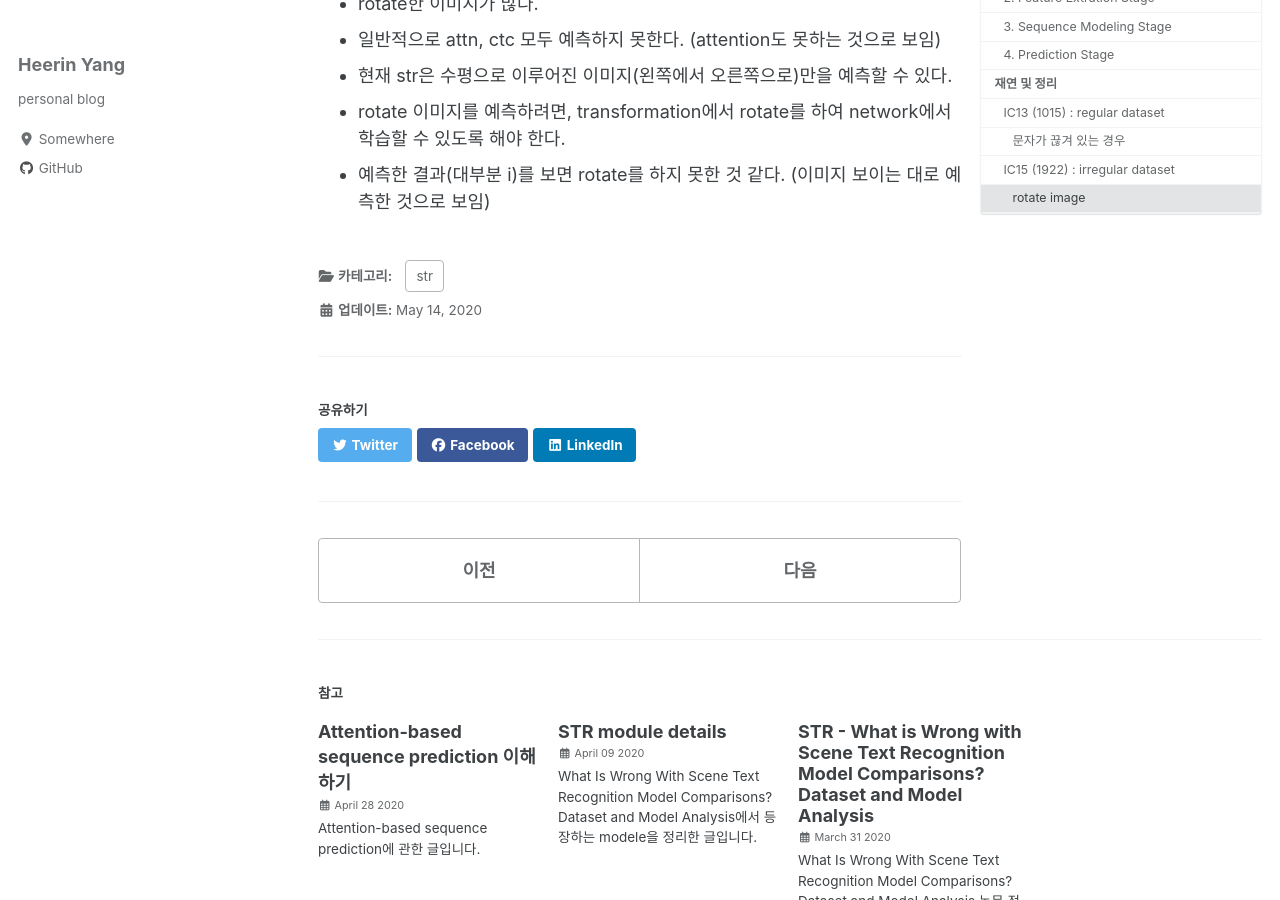
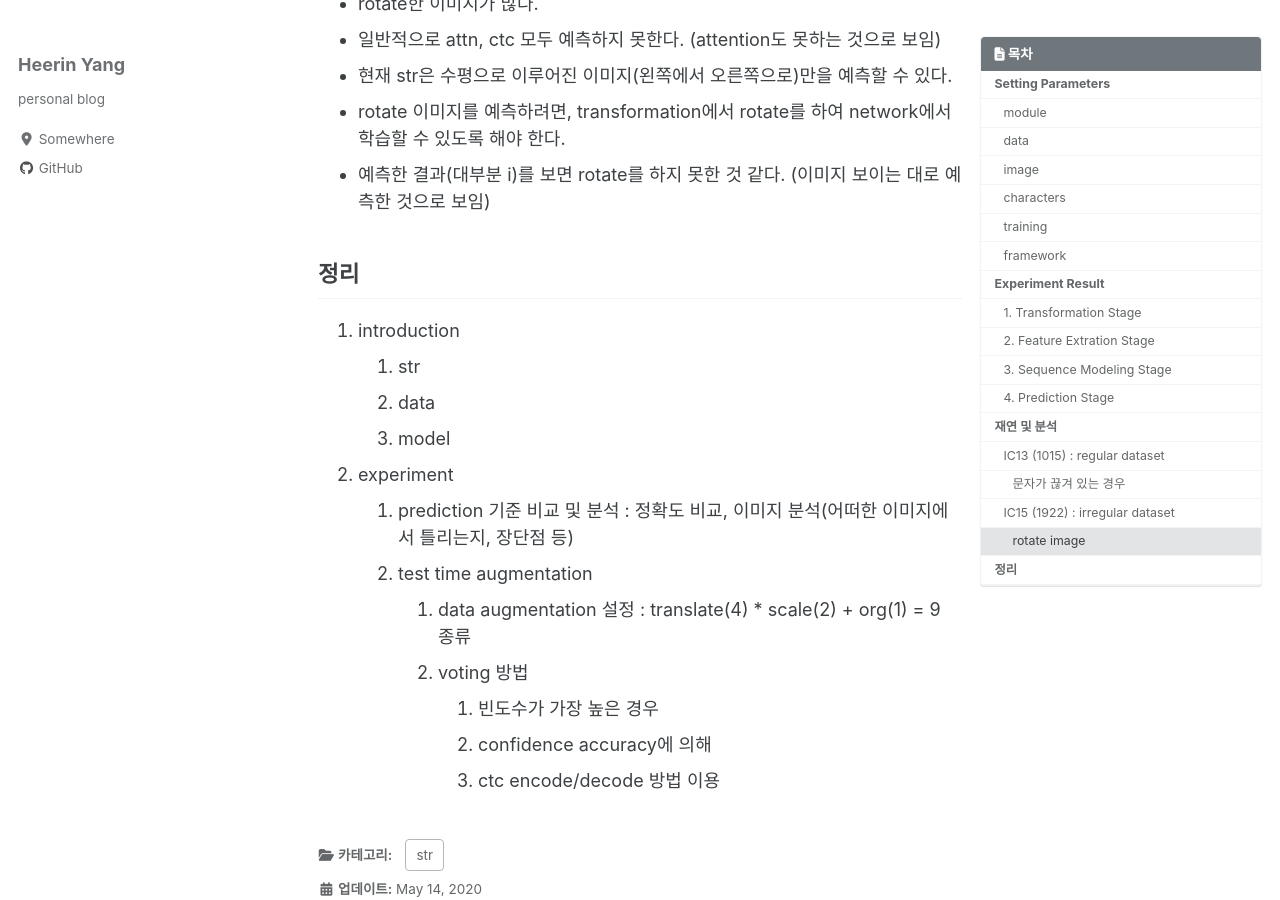
Before and after one commit to hryang06/hryang06.github.io, a Jekyll site: the page built from _posts/2020-04-24-STR-analysis.md, in a window 1280 px wide and 900 px high, scrolled down 8180 px. Built offline with Jekyll 4.4.1, drawn with Linux system fonts in a browser that asks for light colours; cached includes are drawn as plain includes; nearby versions of some CDN libraries.

Commit message:
Add idea of paper

```diff
--- a/_posts/2020-04-24-STR-analysis.md
+++ b/_posts/2020-04-24-STR-analysis.md
@@ -115,7 +115,7 @@ TPS와 비슷하지만, BiLSTM을 사용하면 비슷한 시간과 메모리에
 
 Attn은 CTC에 비해 정확도를 높이려고 할 때 시간이 오래 걸린다.
 
-## 재연 및 정리
+## 재연 및 분석
 
 - 먼저 여러 combination에 대해 재연하였고, 30만번 반복하는 작업이 매우 오랜 시간을 필요로 한다는 것을 확인했다. 몇몇은 직접 train하였고, 몇몇은 이미 학습한 파일을 통해 train하였다. 논문에서 공개한 정확도와 거의 일치하였고, 한번은 20만번 반복하여 학습하였는데 30만번에 해당하는 정확도와 비슷하였다.
 
@@ -210,3 +210,20 @@ both
 - 현재 str은 수평으로 이루어진 이미지(왼쪽에서 오른쪽으로)만을 예측할 수 있다.
 - rotate 이미지를 예측하려면, transformation에서 rotate를 하여 network에서 학습할 수 있도록 해야 한다.
 - 예측한 결과(대부분 i)를 보면 rotate를 하지 못한 것 같다. (이미지 보이는 대로 예측한 것으로 보임)
+
+
+
+## 정리
+
+1. introduction
+    1. str
+    2. data
+    3. model
+2. experiment
+    1. prediction 기준 비교 및 분석 : 정확도 비교, 이미지 분석(어떠한 이미지에서 틀리는지, 장단점 등)
+    2. test time augmentation
+        1. data augmentation 설정 : translate(4) * scale(2) + org(1) = 9 종류
+        2. voting 방법
+            1. 빈도수가 가장 높은 경우
+            2. confidence accuracy에 의해
+            3. ctc encode/decode 방법 이용
```
